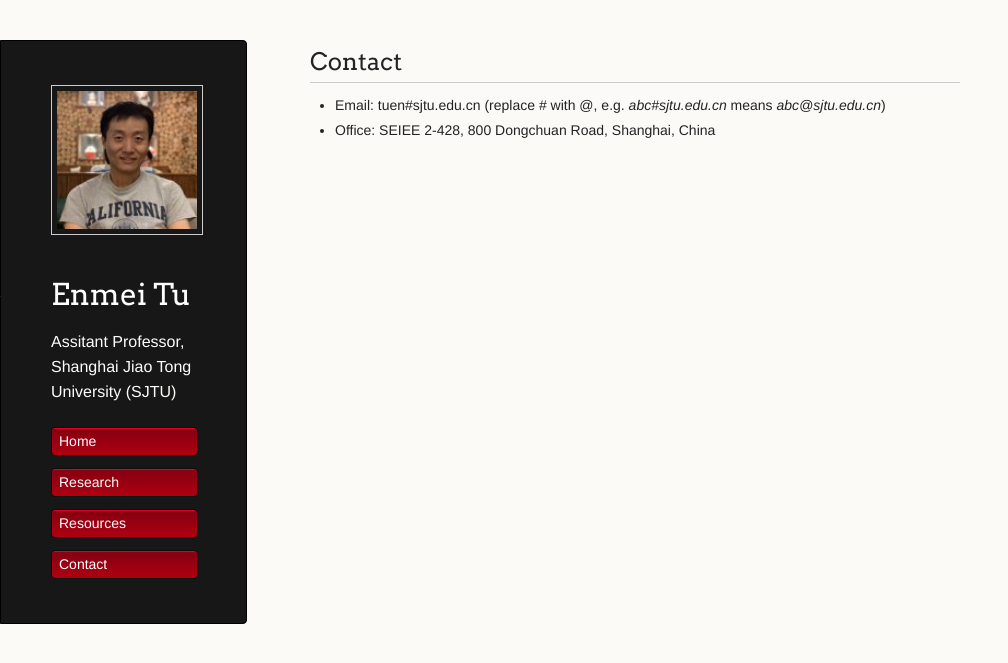
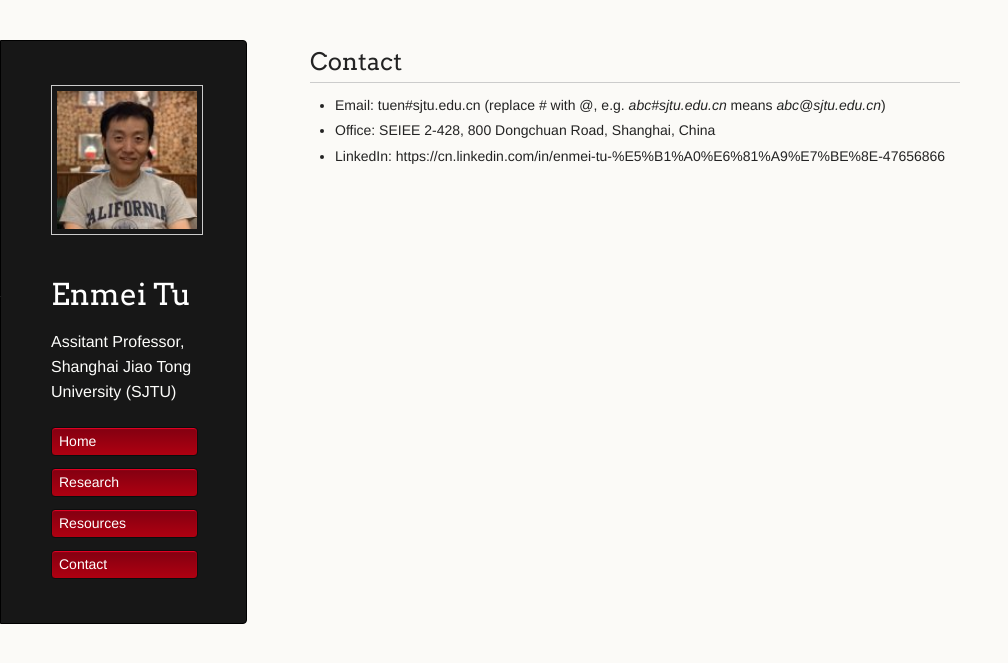
Before and after one commit to hellotem/enmeitu.github.io, a Jekyll site: the page built from about/index.md, in a window 1280 px wide. Shown: the top 663 px of the page, without its empty margins (0-1008 px from the left). Built offline with Jekyll 4.4.1, drawn with Linux system fonts in a browser that asks for light colours; our own code applies the rules of GitHub Pages for plain Markdown files.

Commit message:
Update index.md

```diff
--- a/about/index.md
+++ b/about/index.md
@@ -1,3 +1,4 @@
 ## Contact
 * Email: tuen#sjtu.edu.cn (replace # with @, e.g. _abc#sjtu.edu.cn_ means _abc@sjtu.edu.cn_)
 * Office: SEIEE 2-428, 800 Dongchuan Road, Shanghai, China
+* LinkedIn: https://cn.linkedin.com/in/enmei-tu-%E5%B1%A0%E6%81%A9%E7%BE%8E-47656866
```
